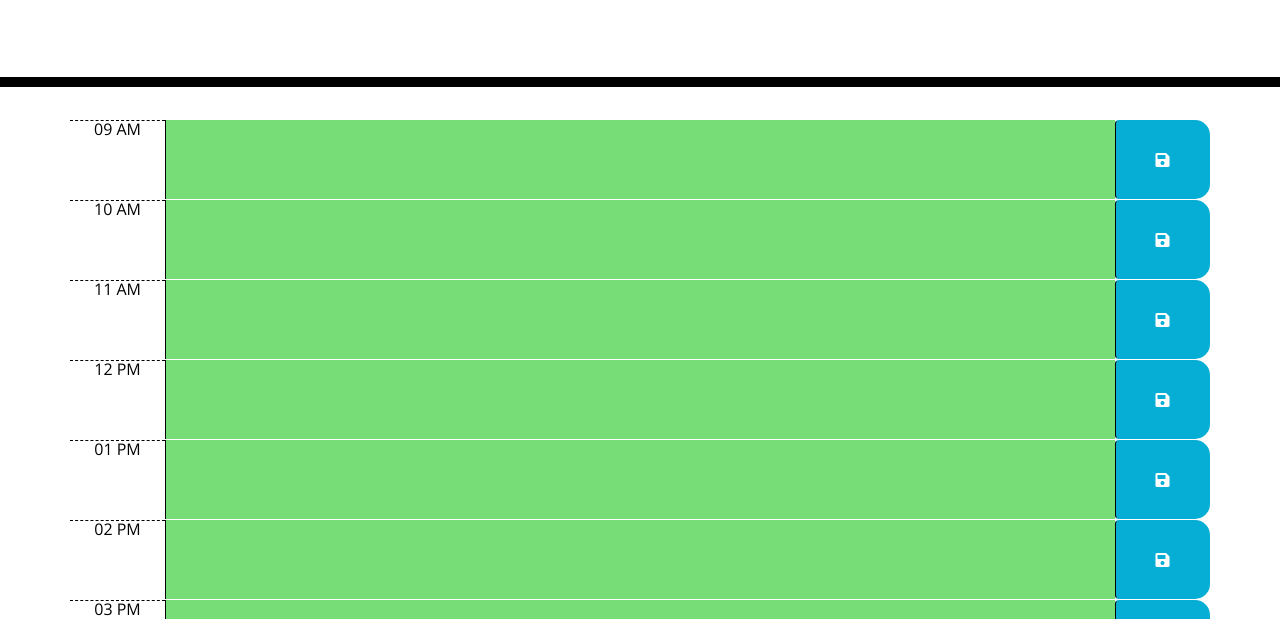
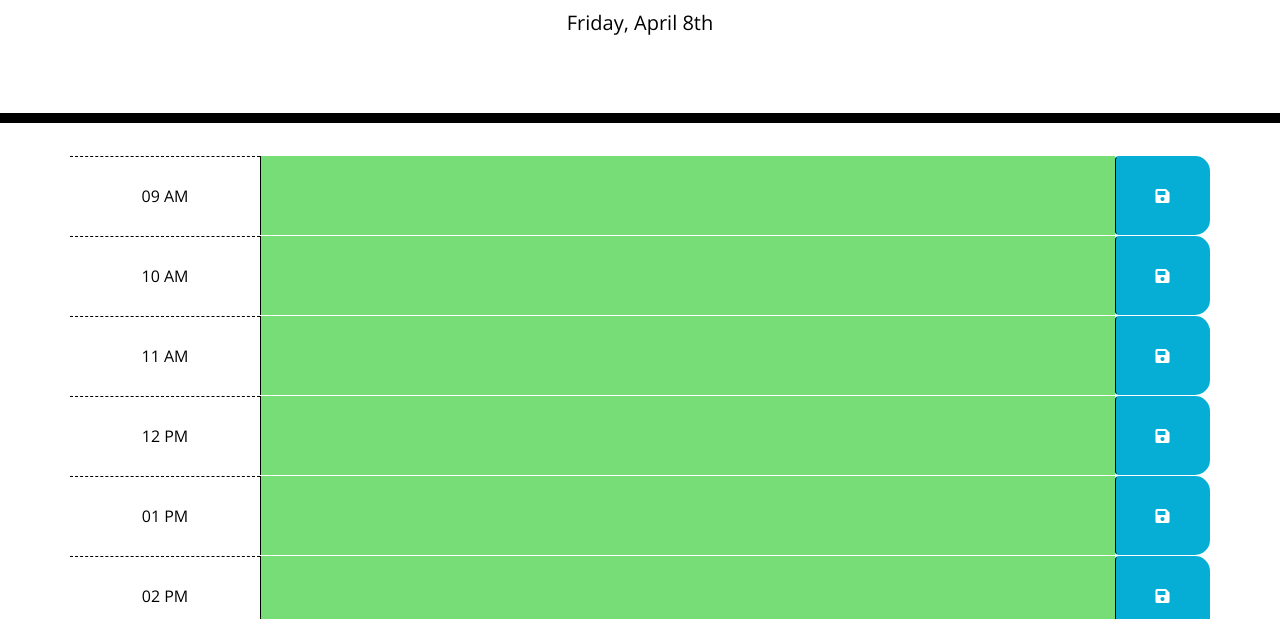
Before and after one commit to sajjazaidi2015/Work-Day-Schedule, a plain HTML site: page Develop/index.html in a window 1280 px wide. Shown: the part 181-800 px from the top of the page. Drawn offline with nearby package versions, Linux system fonts and the light colour scheme.

Commit message:
update Css and js logic for local storage

```diff
--- a/Develop/scripts.js
+++ b/Develop/scripts.js
@@ -1,20 +1,32 @@
 // define a variable for today as moment
 // eg. var today = moment();
-var currentTime = moment();
-console.log(currentTime.format("LTS"));
+
+var currentDate = moment();
+
+$('#currentDay').text(currentDate.format('dddd, MMMM Do'))
+
 //define the variable of start time of the day
 var startTimeOfTheDay = 09;
 
 // define start of the day
-var start = currentTime.clone().set("hour", startTimeOfTheDay);
+var start = currentDate.clone().set("hour", startTimeOfTheDay);
 
 // define end of the day
-var end = currentTime.clone().set("hour", 17);
+var end = currentDate.clone().set("hour", 17);
 // define the difference between start and end in number of hours
 var duration = moment.duration(end.diff(start));
 var hours = duration.asHours();
 // loop over number of hours
 // render html
+const dateInLocalStorage = localStorage.getItem("scheduleDate");
+localStorage.setItem("scheduleDate", currentDate.format("YYYY/MM/DD"));
+
+if (dateInLocalStorage != null) {
+  if (dateInLocalStorage != currentDate.format("YYYY/MM/DD")) {
+    localStorage.removeItem("schedule");
+  }
+}
+
 const schedule = JSON.parse(localStorage.getItem("schedule"));
 if (schedule == null) {
   let schedulerStorage = [];
@@ -23,26 +35,26 @@ if (schedule == null) {
   }
   localStorage.setItem("schedule", JSON.stringify(schedulerStorage));
 }
+const scheduleStorage = JSON.parse(localStorage.getItem("schedule"));
 for (let i = 0; i <= hours; i++) {
-    const scheduleStorage = JSON.parse(localStorage.getItem("schedule"));
-  const timeOfBlock = currentTime.clone().set("hour", startTimeOfTheDay + i);
+  const timeOfBlock = currentDate.clone().set("hour", startTimeOfTheDay + i);
   let currentState = "";
-  if (currentTime.isAfter(timeOfBlock)) {
+  if (currentDate.isAfter(timeOfBlock)) {
     currentState = "past";
   }
-  if (currentTime.isBefore(timeOfBlock)) {
+  if (currentDate.isBefore(timeOfBlock)) {
     currentState = "future";
   }
   if (
-    currentTime.isSameOrAfter(timeOfBlock) &&
-    currentTime.isBefore(timeOfBlock.clone().add(1, "hours"))
+    currentDate.isSameOrAfter(timeOfBlock) &&
+    currentDate.isBefore(timeOfBlock.clone().add(1, "hours"))
   ) {
     currentState = "present";
   }
-  const $divTimeBlock = $("<div>", { id: "test", class: "row time-block" });
-  const $divHour = $("<div>", { class: "col-md-1 hour" });
+  const $divTimeBlock = $("<div>", { class: "row time-block" });
+  const $divHour = $("<div>", { class: "col-md-2 hour" });
   const $textArea = $("<textarea>", {
-    class: "col-md-10 description " + currentState,
+    class: "col-md-9 description " + currentState,
   });
 
   $textArea.val(scheduleStorage[i].value);
--- a/Develop/style.css
+++ b/Develop/style.css
@@ -23,6 +23,7 @@ textarea {
 
 .description {
   white-space: pre-wrap;
+  color: #000000;
 }
 
 .time-block {
@@ -40,21 +41,24 @@ textarea {
   background-color: #ffffff;
   color: #000000;
   border-top: 1px dashed #000000;
+  display: flex;
+    justify-content: center;
+    align-items: center;
 }
 
 .past {
   background-color: #d3d3d3;
-  color: white;
+  color: #000000;
 }
 
 .present {
   background-color: #ff6961;
-  color: white;
+  color: #000000;
 }
 
 .future {
   background-color: #77dd77;
-  color: white;
+  color: #000000;
 }
 
 .saveBtn {
```
